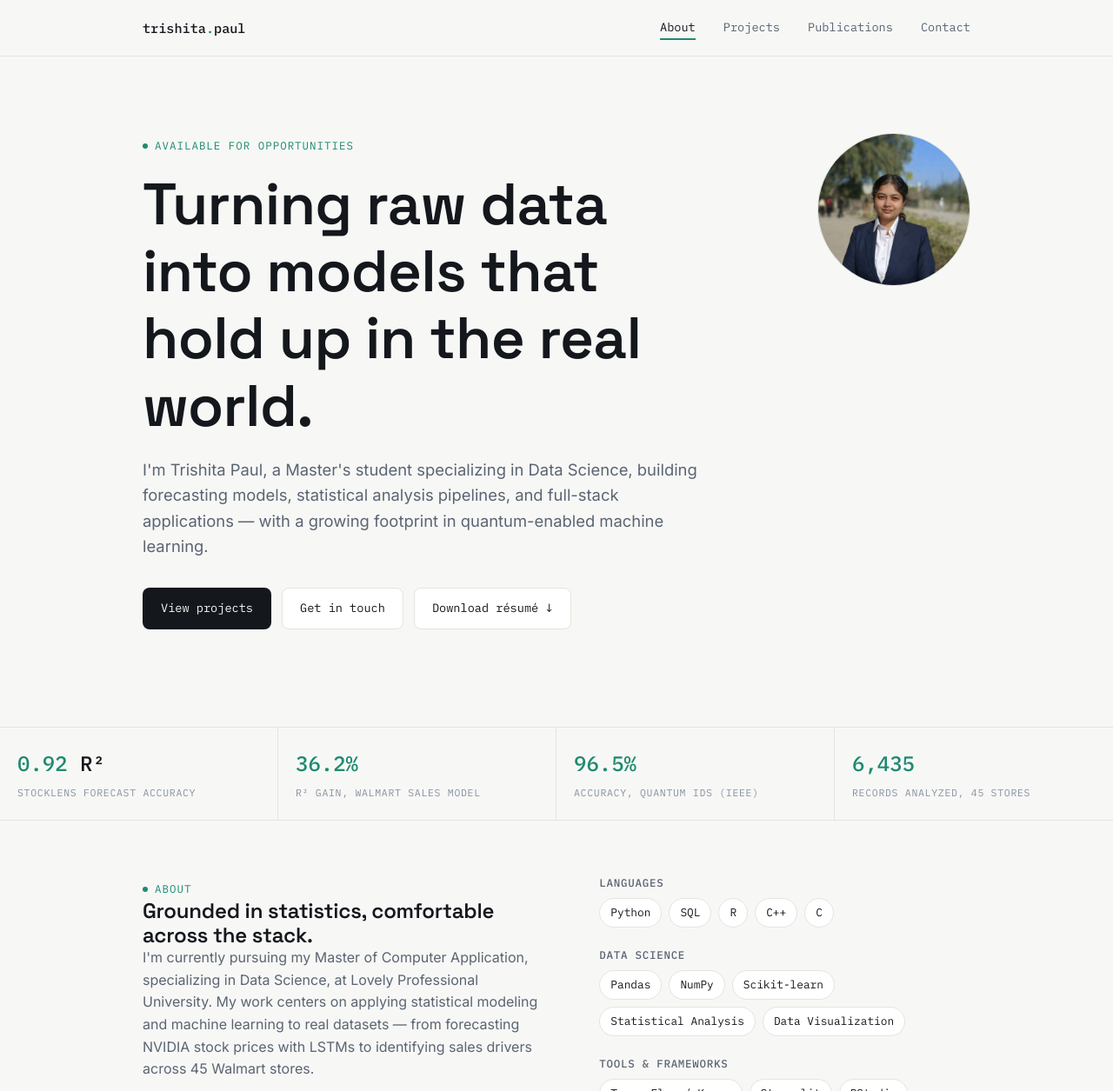
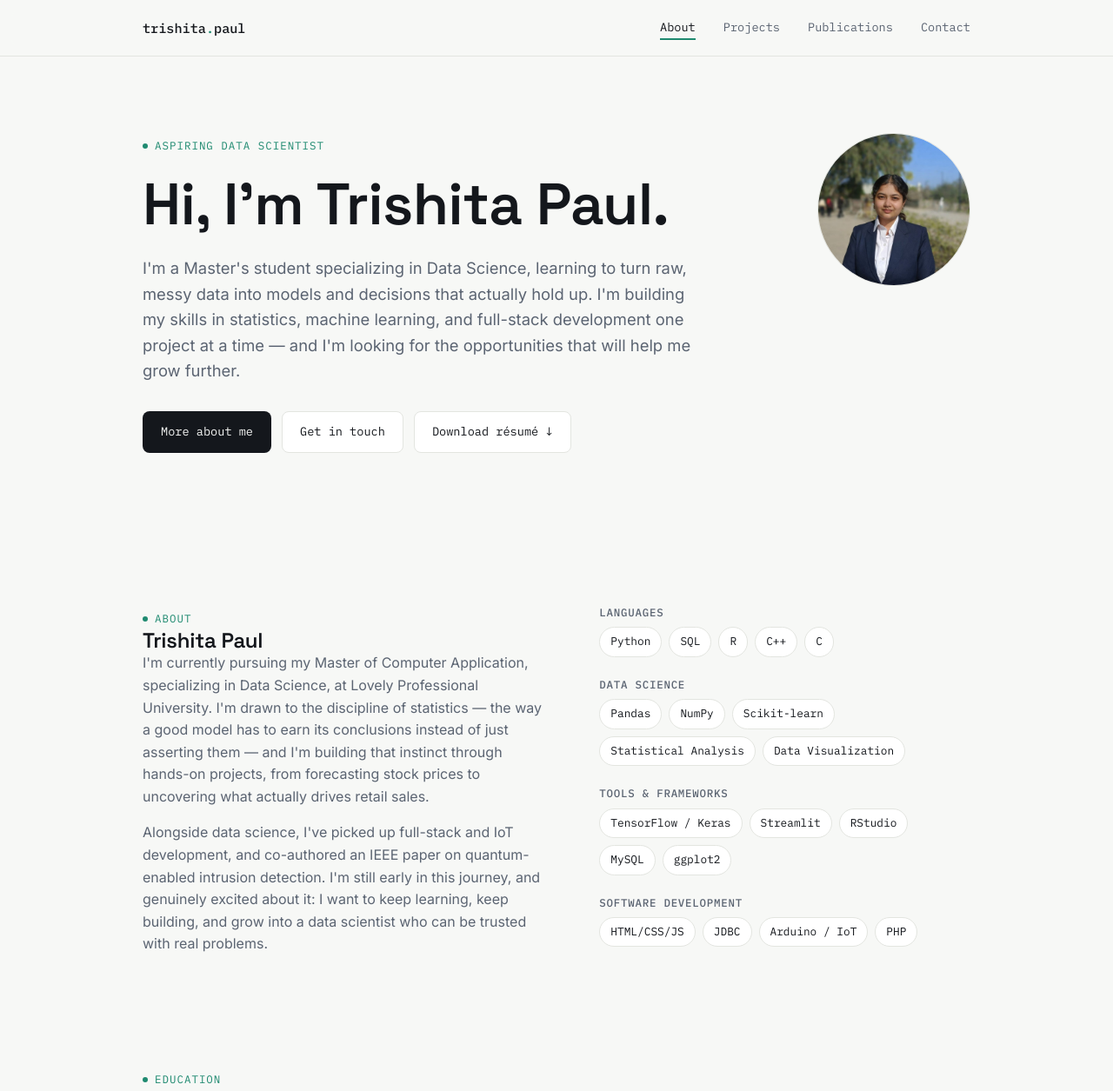
Before and after one commit to trishita03/trishita03.github.io, a plain HTML site: page index.html in a window 1280 px wide. Shown: the top 1255 px of the page at 87% size. Drawn offline with Linux system fonts and the light colour scheme.

Commit message:
Update index.html

```diff
--- a/index.html
+++ b/index.html
@@ -30,11 +30,11 @@
   <!-- ===== Hero ===== -->
   <section class="hero">
     <div class="hero-copy">
-      <span class="eyebrow">Available for opportunities</span>
-      <h1>Turning raw data into models that hold up in the real world.</h1>
-      <p class="hero-lede">I'm Trishita Paul, a Master's student specializing in Data Science, building forecasting models, statistical analysis pipelines, and full-stack applications — with a growing footprint in quantum-enabled machine learning.</p>
+      <span class="eyebrow">Aspiring Data Scientist</span>
+      <h1>Hi, I'm Trishita Paul.</h1>
+      <p class="hero-lede">I'm a Master's student specializing in Data Science, learning to turn raw, messy data into models and decisions that actually hold up. I'm building my skills in statistics, machine learning, and full-stack development one project at a time — and I'm looking for the opportunities that will help me grow further.</p>
       <div class="hero-actions">
-        <a href="#projects" class="btn btn-primary">View projects</a>
+        <a href="#about" class="btn btn-primary">More about me</a>
         <a href="#contact" class="btn btn-outline">Get in touch</a>
         <a href="TrishitaSpecialised%20CV.pdf" class="btn btn-outline" download>Download résumé ↓</a>
       </div>
@@ -44,32 +44,13 @@
     </div>
   </section>
 
-  <div class="readout reveal">
-    <div class="readout-item">
-      <div class="readout-value"><span>0.92</span> R²</div>
-      <div class="readout-label">StockLens forecast accuracy</div>
-    </div>
-    <div class="readout-item">
-      <div class="readout-value"><span>36.2%</span></div>
-      <div class="readout-label">R² gain, Walmart sales model</div>
-    </div>
-    <div class="readout-item">
-      <div class="readout-value"><span>96.5%</span></div>
-      <div class="readout-label">Accuracy, quantum IDS (IEEE)</div>
-    </div>
-    <div class="readout-item">
-      <div class="readout-value"><span>6,435</span></div>
-      <div class="readout-label">Records analyzed, 45 stores</div>
-    </div>
-  </div>
-
   <!-- ===== About ===== -->
   <section id="about" class="section about-grid reveal">
     <div>
       <span class="eyebrow">About</span>
-      <h2>Grounded in statistics, comfortable across the stack.</h2>
-      <p>I'm currently pursuing my Master of Computer Application, specializing in Data Science, at Lovely Professional University. My work centers on applying statistical modeling and machine learning to real datasets — from forecasting NVIDIA stock prices with LSTMs to identifying sales drivers across 45 Walmart stores.</p>
-      <p>Alongside data science, I've built full-stack and IoT applications, and co-authored an IEEE paper on quantum-enabled intrusion detection. I care about models that are explainable, deployable, and useful — not just accurate on paper.</p>
+      <h2>Trishita Paul</h2>
+      <p>I'm currently pursuing my Master of Computer Application, specializing in Data Science, at Lovely Professional University. I'm drawn to the discipline of statistics — the way a good model has to earn its conclusions instead of just asserting them — and I'm building that instinct through hands-on projects, from forecasting stock prices to uncovering what actually drives retail sales.</p>
+      <p>Alongside data science, I've picked up full-stack and IoT development, and co-authored an IEEE paper on quantum-enabled intrusion detection. I'm still early in this journey, and genuinely excited about it: I want to keep learning, keep building, and grow into a data scientist who can be trusted with real problems.</p>
     </div>
     <div>
       <div class="skill-group">
```
